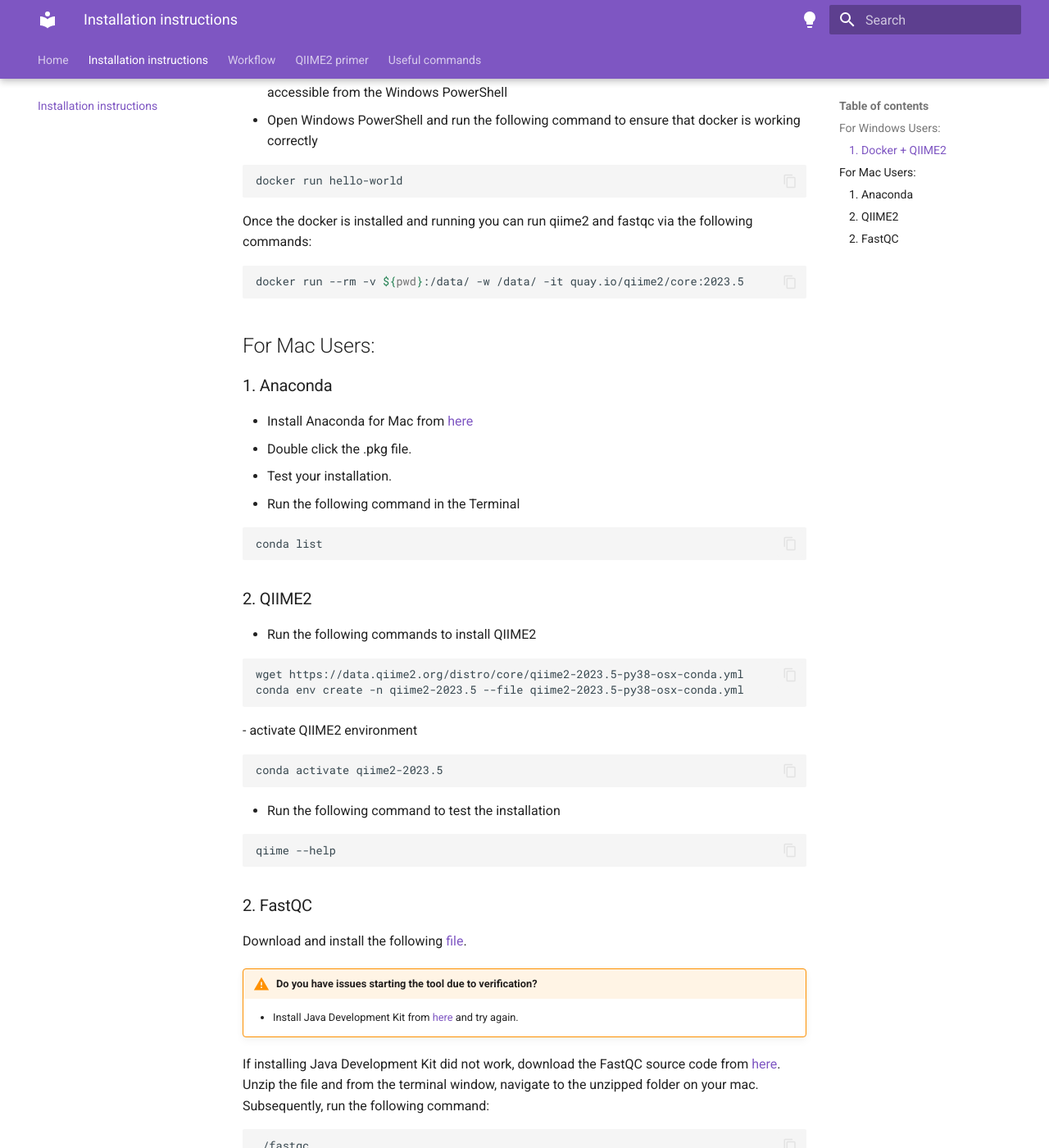
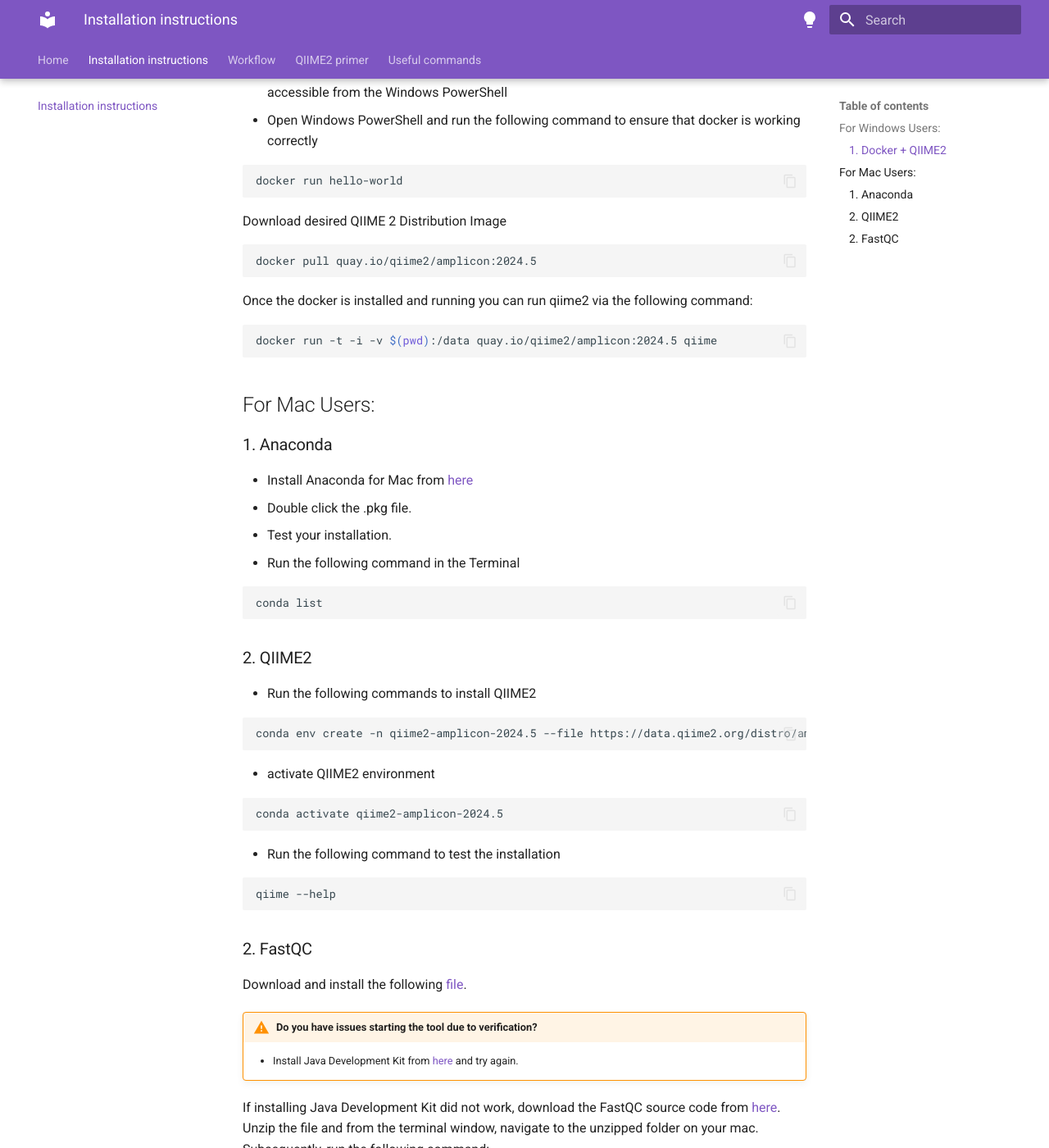
Before and after one commit to natashaztarora/bioinformatics_workflow_bme307, an MkDocs documentation site: the page built from docs/installation_instructions.md, in a window 1280 px wide and 1400 px high, scrolled down 1426 px. Shown: the whole window at 82% size. Built offline with MkDocs 1.6.1 and Material for MkDocs 9.7.7, drawn with Linux system fonts in a browser that asks for light colours.

Commit message:
updated installation instructions

````diff
--- a/docs/installation_instructions.md
+++ b/docs/installation_instructions.md
@@ -51,10 +51,17 @@
 docker run hello-world
 ```
 
-Once the docker is installed and running you can run qiime2 and fastqc via the following commands:
+Download desired QIIME 2 Distribution Image
+```bash
+docker pull quay.io/qiime2/amplicon:2024.5
+```
+
+
+Once the docker is installed and running you can run qiime2 via the following command:
 
 ```bash
-docker run --rm -v ${pwd}:/data/ -w /data/ -it quay.io/qiime2/core:2023.5
+
+docker run -t -i -v $(pwd):/data quay.io/qiime2/amplicon:2024.5 qiime
 ```
 
 
@@ -76,13 +83,13 @@
 - Run the following commands to install QIIME2
 
 ```bash
-wget https://data.qiime2.org/distro/core/qiime2-2023.5-py38-osx-conda.yml
-conda env create -n qiime2-2023.5 --file qiime2-2023.5-py38-osx-conda.yml
+conda env create -n qiime2-amplicon-2024.5 --file https://data.qiime2.org/distro/amplicon/qiime2-amplicon-2024.5-py39-osx-conda.yml
 ```
+
 - activate QIIME2 environment
 
 ```bash
-conda activate qiime2-2023.5
+conda activate qiime2-amplicon-2024.5
 ```
 
 <!-- ```bash
````
Also changed, not shown: docs/workflow.md (+7 -1 lines), docs/folder_structure.png (added).
